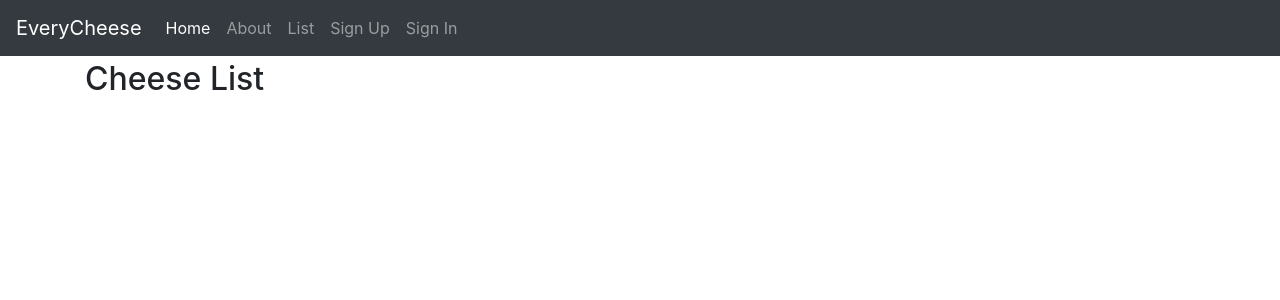
After one commit to prbehere93/everycheese, a Django app: page /cheeses/ in a window 1280 px wide. The commit adds this page. Shown: the top 300 px of the page. Run offline with Django 3.2, Linux system fonts and the light colour scheme; data that the repository does not hold is empty; some libraries are stand-ins or nearby versions.

Commit message:
added the list to navbar

```diff
--- a/config/urls.py
+++ b/config/urls.py
@@ -25,6 +25,8 @@ urlpatterns = [
     ),
     path("accounts/", include("allauth.urls")),
     # Your stuff: custom urls includes go here
+    #urls for the cheese app
+    path('cheeses/', include('everycheese.cheeses.urls', namespace='cheeses')),
 ] + static(settings.MEDIA_URL, document_root=settings.MEDIA_ROOT)
 
 if settings.DEBUG:
--- /dev/null
+++ b/everycheese/cheeses/urls.py
@@ -0,0 +1,7 @@
+from django.urls import path
+from . import views
+
+app_name="cheeses"
+urlpatterns=[
+    path(route='', view=views.CheeseListView.as_view(), name='list'),
+    ]
--- a/everycheese/cheeses/views.py
+++ b/everycheese/cheeses/views.py
@@ -1,3 +1,7 @@
 from django.shortcuts import render
+from django.views.generic import ListView, DetailView
+from .models import cheese
 
-# Create your views here.
+#a simple view which lists all the cheeses on a single page
+class CheeseListView(ListView):
+    model=cheese
--- a/everycheese/templates/base.html
+++ b/everycheese/templates/base.html
@@ -43,6 +43,9 @@
             </li>
             <li class="nav-item">
               <a class="nav-link" href="{% url 'about' %}">About</a>
+            </li>
+            <li class="nav-item">
+              <a class="nav-link" href="{% url 'cheeses:list'%}">List</a>
             </li>
             {% if request.user.is_authenticated %}
               <li class="nav-item">
--- /dev/null
+++ b/everycheese/templates/cheeses/cheese_list.html
@@ -0,0 +1,10 @@
+{% extends "base.html" %}
+{% block title %}Cheese List{% endblock title %}
+{% block content %}
+    <h2>Cheese List</h2>
+    <ul>
+    {% for cheese in cheese_list %}
+        <li><a href="#TODO">{{ cheese.name }}</a></li>
+    {% endfor %}
+    </ul>
+{% endblock content %}
```
Also changed, not shown: everycheese/cheeses/admin.py (line endings or trailing spaces).
